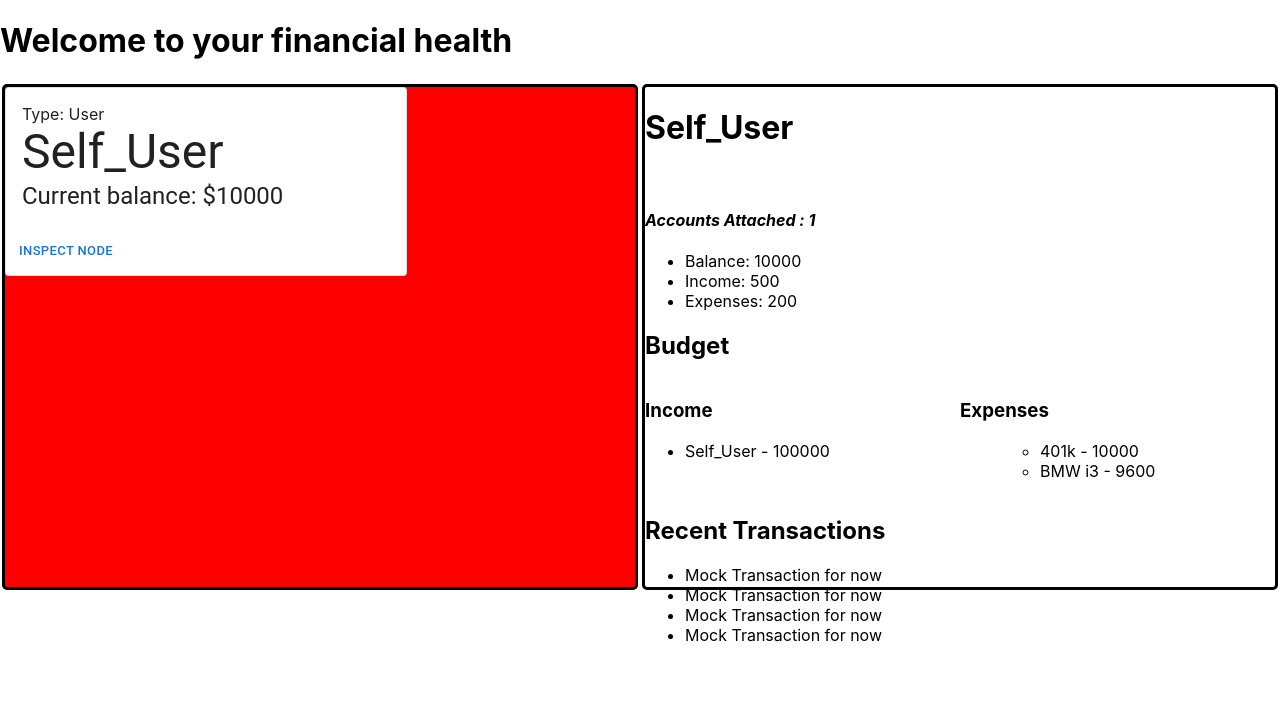
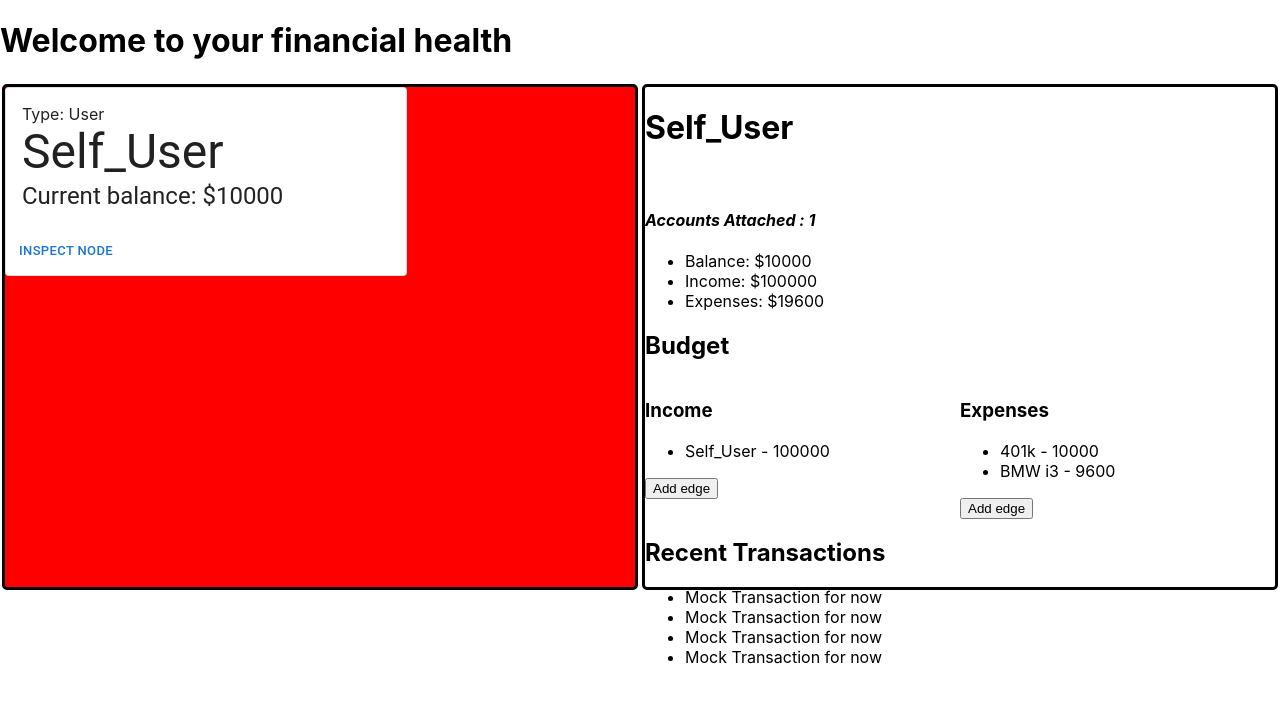
Before and after one commit to jordanstipp/paul-to-peter, a React (Create React App) app in the folder buckets-app/: page / in a window 1280 px wide. Shown: the top 702 px of the page. Built offline with nearby package versions, Linux system fonts and the light colour scheme.

Commit message:
Add interactive popup to add an edge to the graph. Just adds UI elements, does not modify the graph at this point. Issue with the Popup form closing when the targetNode is selected. Should also use a variable 'incoming' to know if its an outgoing expenses or incoming income.Y

```diff
--- a/buckets-app/package.json
+++ b/buckets-app/package.json
@@ -13,6 +13,7 @@
     "react-dom": "^18.1.0",
     "react-force-graph": "^1.41.12",
     "react-scripts": "5.0.1",
+    "reactjs-popup": "^2.0.5",
     "web-vitals": "^2.1.4"
   },
   "scripts": {
--- a/buckets-app/src/App.js
+++ b/buckets-app/src/App.js
@@ -8,6 +8,13 @@ import { CardContent } from '@mui/material';
 import Typography from '@mui/material/Typography';
 import Button from '@mui/material/Button';
 import CardActions from '@mui/material/CardActions';
+import Popup from 'reactjs-popup';
+import InputLabel from '@mui/material/InputLabel';
+import MenuItem from '@mui/material/MenuItem';
+import FormControl from '@mui/material/FormControl';
+import Select from '@mui/material/Select';
+import TextField from '@mui/material/TextField';
+
 
 
 
@@ -84,6 +91,7 @@ function App() {
     </>
   }
 
+  {/* TODO(mjones): Toggle between node detail view and the graph */}
   const Graph = () => {
     const fgRef = useRef();
     return <ForceGraph2D
@@ -96,9 +104,18 @@ function App() {
 
   const NodeDetail = () => {
     let incoming_edges = globalGraph.get_incoming_edges(focusNode);
-    let income = 500;
+    let income = 0
+    incoming_edges.forEach(edge => {
+      console.log(edge);
+      income += edge.amount;
+    })
+
     let outgoing_edges  = globalGraph.get_outgoing_edges(focusNode);
-    let expenses = 200;
+    let expenses = 0;
+    outgoing_edges.forEach(edge => {
+      console.log(edge);
+      expenses += edge.amount;
+    })
 
     const BudgetItem = (edges, incoming=false) => {
       edges = edges.edges
@@ -115,14 +132,58 @@ function App() {
         </div>
       );
     }
+
+    const InputEdgeForm = () => {
+      console.log(data.nodes);
+      const [amount, setAmount] = useState();
+      const handleNewEdgeAmountChange = event => {
+        setAmount(event.target.value);
+        console.log('value is:', event.target.value);
+      };
+
+      const [targetNode, setTarget] = useState();
+      const handleTargetNodeChange =  event => {
+        setTarget(event.target.value);
+        console.log('target is : ' + event.target.value);
+      };
+
+      function newEdge () {
+        console.log(amount + ' being added to edge to ' + targetNode);
+      };
+
+      return(
+        <div>
+          <h4>New Edge</h4>
+          <Select
+            labelId="demo-simple-select-label"
+            id="demo-simple-select"
+            value={data.nodes[0].id}
+            label="Income Edge"
+            onChange={handleTargetNodeChange}
+          >
+            {
+              Object.keys(data.nodes).map((key, i) => {
+                const val = data.nodes[key].id
+                return (
+                  <MenuItem key={val} value={val}>{val}</MenuItem>
+                )
+              })
+            }
+          </Select>
+          <TextField variant="outlined" onChange={handleNewEdgeAmountChange}>
+            Amount
+          </TextField>
+          <Button variant="contained" onClick={()=>newEdge()}>Submit</Button>
+        </div>
+    )}
     return (
       <div>
         <h1>{focusNode.name}</h1><br/>
         <h4><i>Accounts Attached : 1</i></h4>
         <ul>
-          <li>Balance: {focusNode.current_balance}</li>
-          <li>Income: {income}</li>
-          <li>Expenses: {expenses}</li>
+          <li>Balance: ${focusNode.current_balance}</li>
+          <li>Income: ${income}</li>
+          <li>Expenses: ${expenses}</li>
         </ul>
         <h2>Budget</h2>
         <div className='budget-view-box'>
@@ -131,14 +192,21 @@ function App() {
             <ul>
             <BudgetItem edges={incoming_edges}/>
             </ul>
+            <ul>
+
+            </ul>
+            <Popup trigger={<button> Add edge</button>} position="right center">
+              <InputEdgeForm />
+            </Popup>
           </div>
           <div className='budget-column'>
             <h3>Expenses</h3>
             <ul>
-            <ul>
               <BudgetItem edges={outgoing_edges}/>
             </ul>
-            </ul>
+            <Popup trigger={<button> Add edge</button>} position="right center">
+              <InputEdgeForm />
+            </Popup>
           </div>
         </div>
         <div>
```
Also changed, not shown: 1 other file (tests, documents, lock files or other folders).
